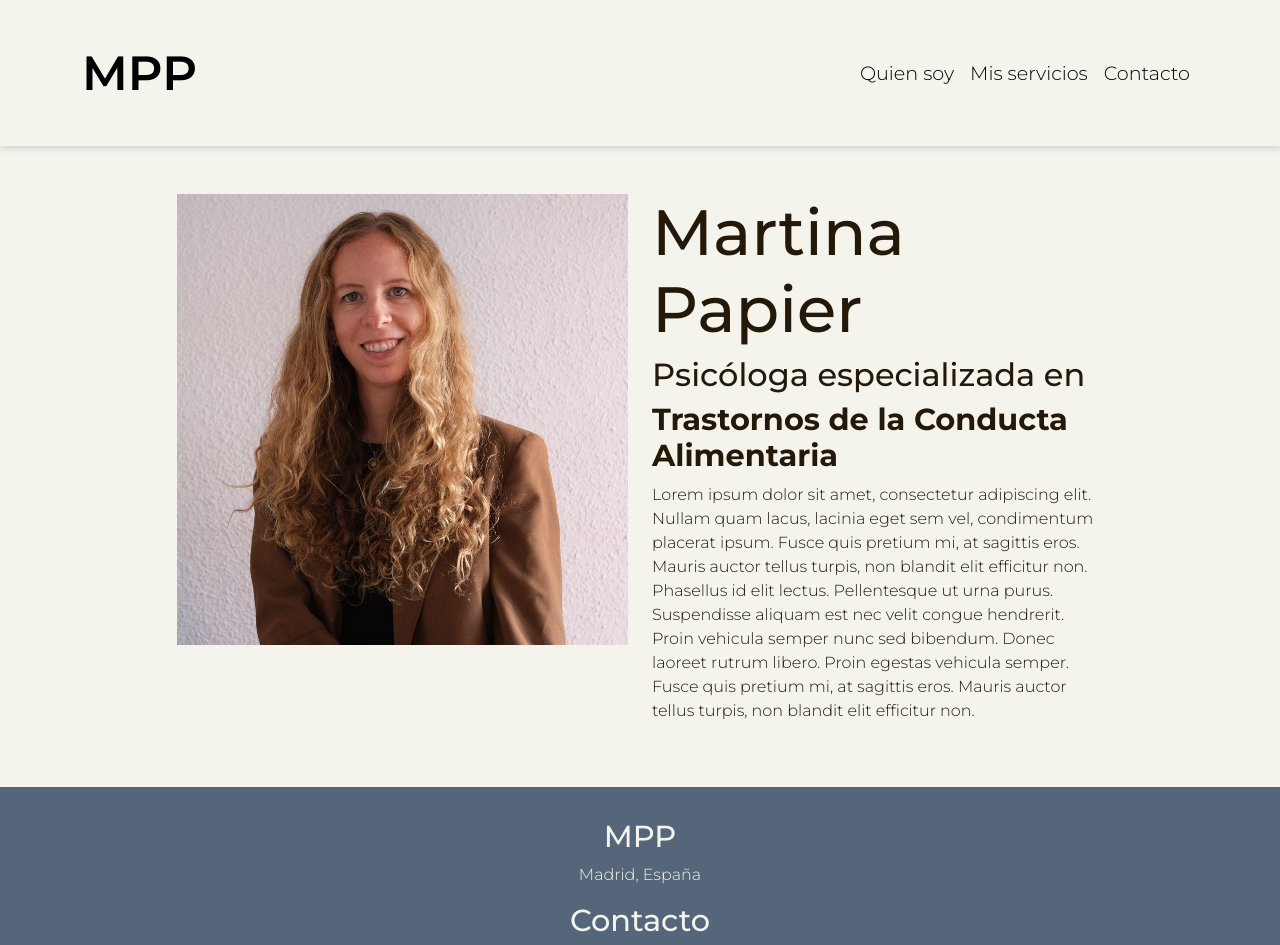
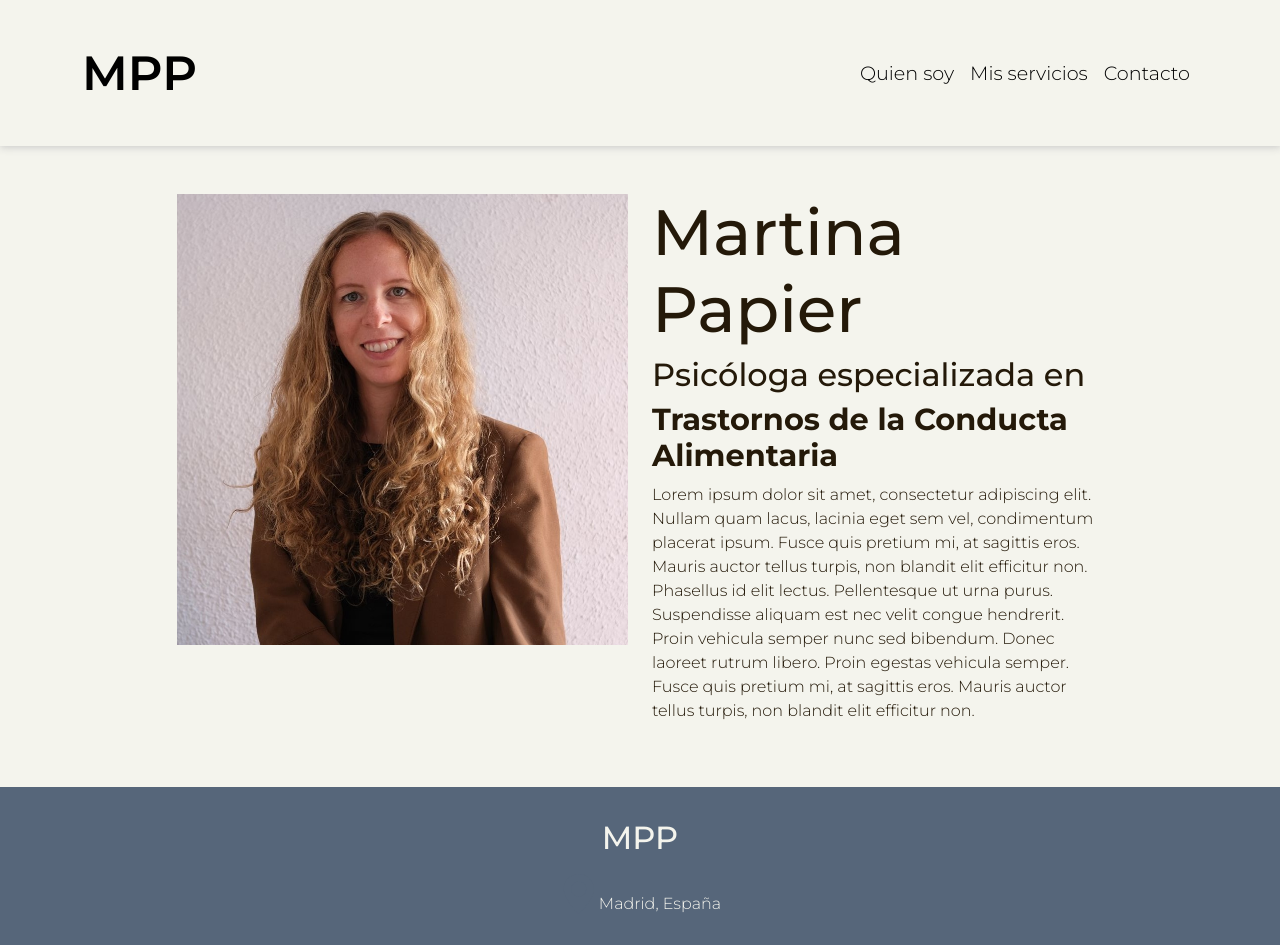
Before and after one commit to JoeDE88/martina_papier_psicologa, a React (Vite) app in the folder martina_papier_psicologa/: page / in a window 1280 px wide. Shown: the top 945 px of the page. Built offline with nearby package versions, Linux system fonts and the light colour scheme.

Commit message:
added icon to location

```diff
--- a/martina_papier_psicologa/src/components/Footer.jsx
+++ b/martina_papier_psicologa/src/components/Footer.jsx
@@ -2,8 +2,11 @@ export default function Footer () {
   return (
     <footer className="footer">
       <div className="row">
-        <h3 className="footer-font">MPP</h3>
-        <p className="footer-font">Madrid, España</p>
+        <h2 className="footer-font">MPP</h2>
+        <p className="footer-font">
+          <i class="bi bi-geo-alt-fill"></i>
+          Madrid, España
+        </p>
       </div>
       <div className="row">
         <h3 className="footer-font">Contacto</h3>
```
